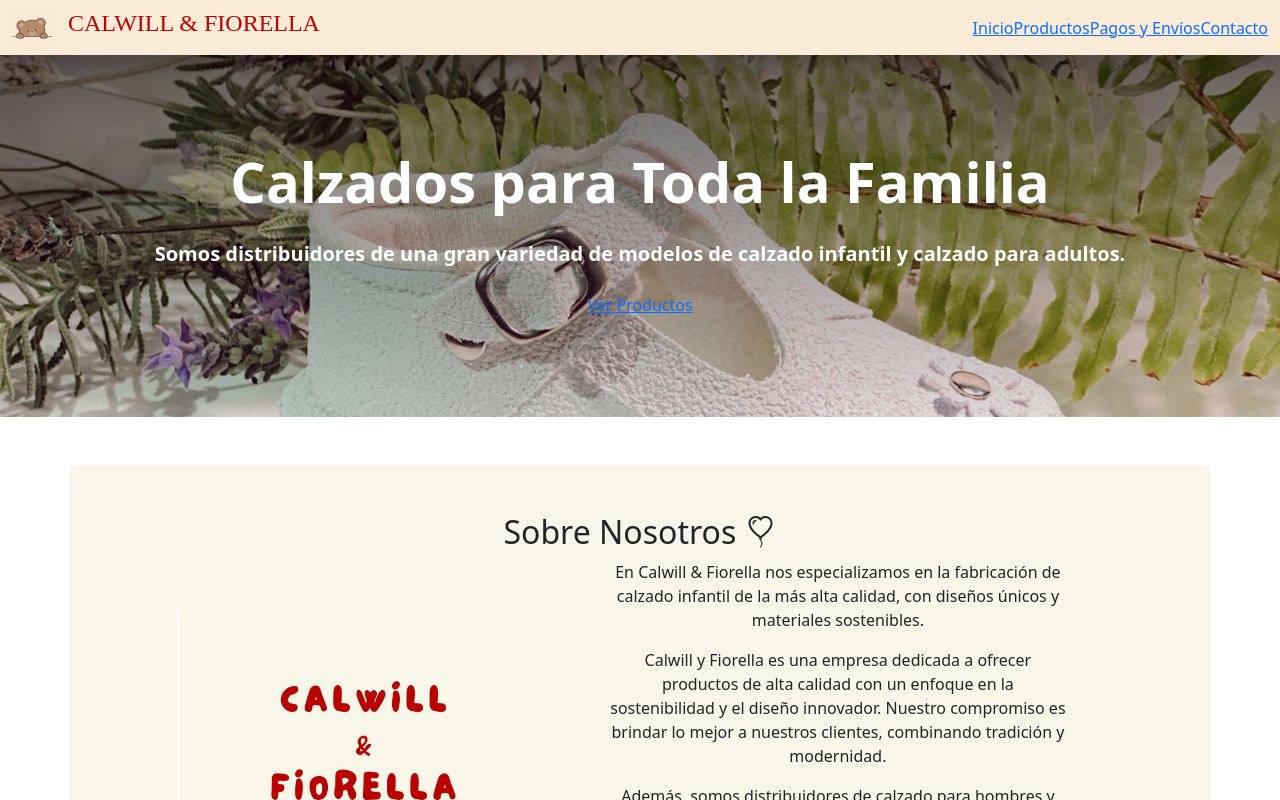
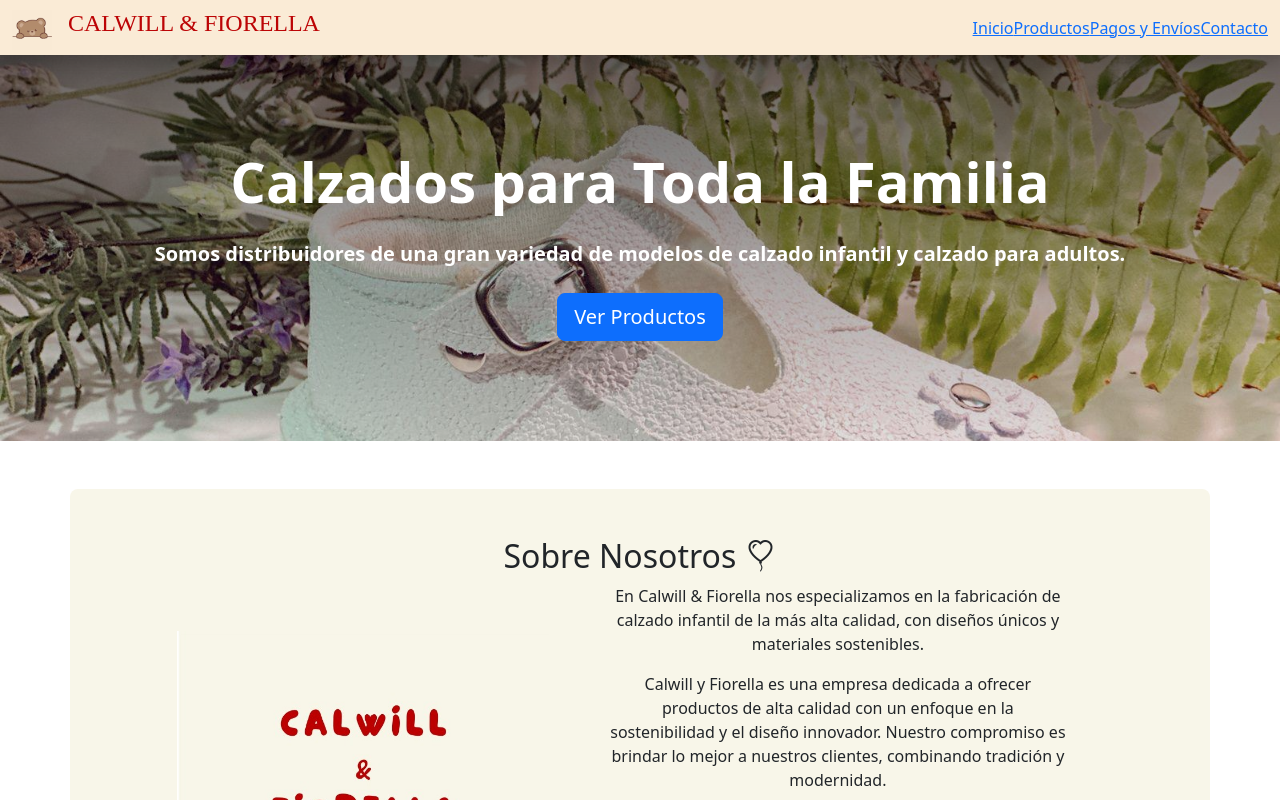
Before and after one commit to blackanvilsoftworks/CalwillYFiorella_react, a React (Vite) app: page / in a window 1280 px wide. Shown: the top 800 px of the page. Built offline with nearby package versions, Linux system fonts and the light colour scheme.

Commit message:
Se corrigen errores en ruteo de imagenes del Menu y AboutUs como prueba y se realizan pruebas utilizando sass en el componente Hero

```diff
--- a/src/components/home/Hero.jsx
+++ b/src/components/home/Hero.jsx
@@ -1,5 +1,5 @@
 import { Link } from 'react-router-dom';
-import './Hero.css';
+import './Hero.scss';
 
 const Hero = () => {
     return (
@@ -7,7 +7,7 @@ const Hero = () => {
             <h1 className="display-4 fw-bold mb-4">Calzados para Toda la Familia</h1>
             <p className="lead mb-4 fw-semibold">Somos distribuidores de una gran variedad de modelos de calzado infantil y calzado para adultos.</p>
             {/* <a className="btn btn-primary btn-lg" href="#products-container">Ver Productos</a> */}
-            <Link to='/productos'>Ver Productos</Link>
+            <Link className="btn btn-primary btn-lg" to='/productos'>Ver Productos</Link>
         </div>
     );
 };
--- a/src/components/layout/Menu.jsx
+++ b/src/components/layout/Menu.jsx
@@ -10,7 +10,7 @@ const Menu = () => {
         <nav id="navbar_container" className="navbar navbar-expand-md navbar-light m-0 p-0 fixed-top shadow">
             <div className="container-fluid">
                 <Link className="navbar-brand" to="/">
-                    <img className="d-inline-block align-text-top me-2" src="./../../public/navbar-logo.png" alt="calwill &amp; fiorella Logo" height="40" />
+                    <img className="d-inline-block align-text-top me-2" src="./../../../public/navbar-logo.png" alt="calwill &amp; fiorella Logo" height="40" />
                     <span className="ms-2 navbar-title">CALWILL &amp; FIORELLA</span>
                 </Link>
                 {/* <a className="navbar-brand" href="#hero_container"></a> */}
```
Also changed, not shown: src/components/home/Hero.scss (renamed from src/components/home/Hero.css).
